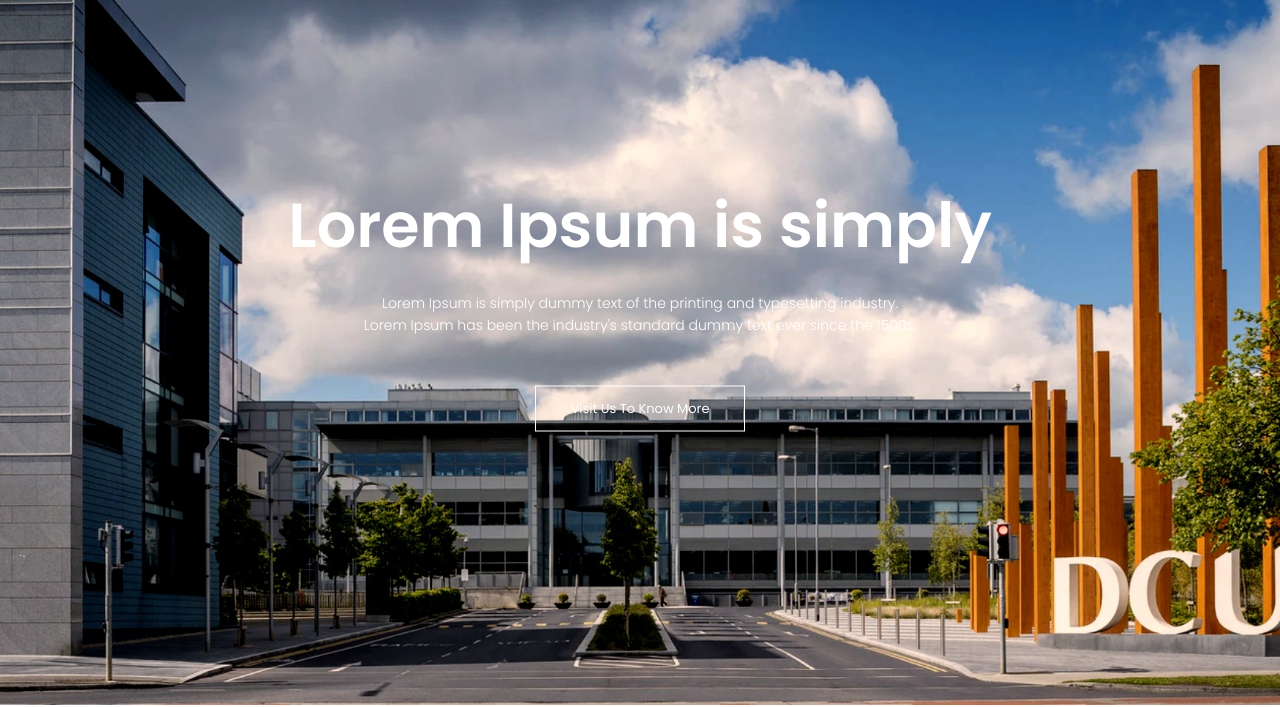
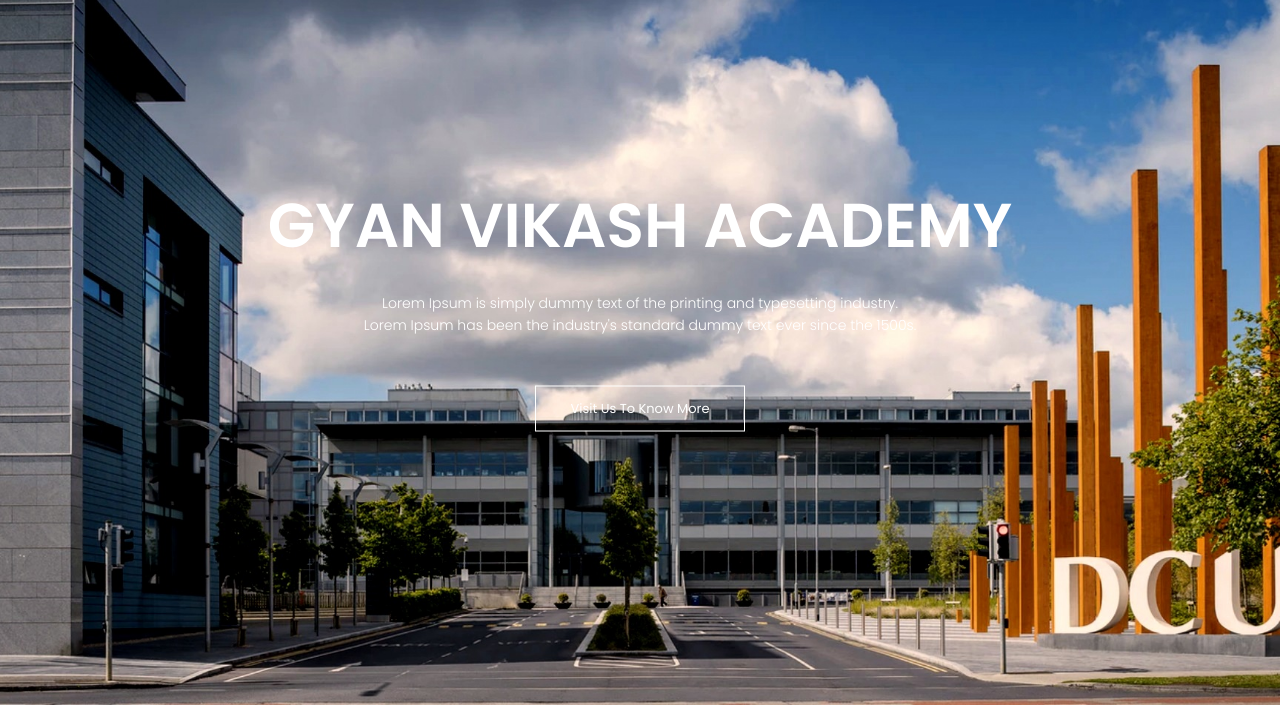
Before and after one commit to ABDUL-MOMIN-SK/gva, a plain HTML site: page index.html in a window 1280 px wide. Shown: the part 95-802 px from the top of the page. Drawn offline with Linux system fonts and the light colour scheme.

Commit message:
Update index.html

```diff
--- a/index.html
+++ b/index.html
@@ -2,7 +2,7 @@
 
 <head>
     <meta name="viewport" content="width=device-width, initial-scale=1.0">
-    <title>Title goes here</title>
+    <title>GVA</title>
     <link rel="stylesheet" href="style.css">
     <link rel="preconnect" href="https://fonts.gstatic.com">
 <link href="https://fonts.googleapis.com/css2?family=Poppins:wght@100;200;300;400;600;700&display=swap" rel="stylesheet">
@@ -27,7 +27,7 @@
         </nav>
 
         <div class="text-box">
-            <h1>Lorem Ipsum is simply</h1>
+            <h1>GYAN VIKASH ACADEMY</h1>
             <p>Lorem Ipsum is simply dummy text of the printing and typesetting industry.
                 <br>Lorem Ipsum has been the industry's standard dummy text ever since the 1500s.
             </p>
```
